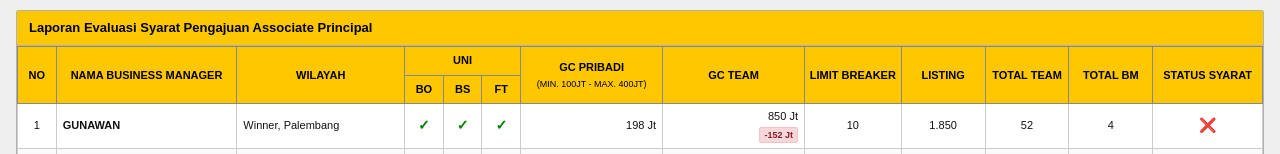
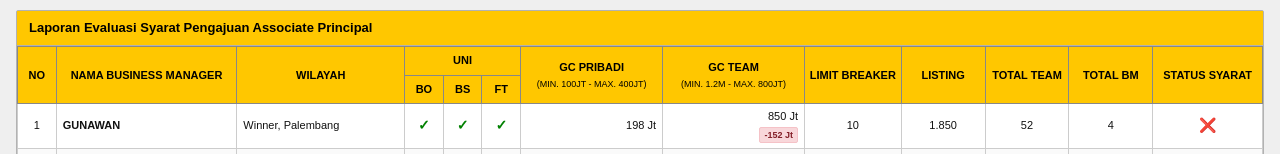
Before and after one commit to JauzaaHayaah/PengajuanAP, a plain HTML site: page index.html in a window 1280 px wide. Shown: the part 218-372 px from the top of the page. Drawn offline with Linux system fonts and the light colour scheme.

Commit message:
REV PENGAJUAN AP2

```diff
--- a/index.html
+++ b/index.html
@@ -50,7 +50,10 @@
                 GC PRIBADI<br>
                 <span class="sub-header-text">(MIN. 100JT - MAX. 400JT)</span>
               </th>
-              <th rowspan="2" class="col-gc-team">GC TEAM</th>
+              <th rowspan="2" class="col-gc-team">
+                GC TEAM<br>
+                <span class="sub-header-text">(MIN. 1.2M - MAX. 800JT)</span>
+              </th>
               <th rowspan="2" class="col-lb">LIMIT BREAKER</th>
               <th rowspan="2" class="col-stat">LISTING</th>
               <th rowspan="2" class="col-stat">TOTAL TEAM</th>
```
